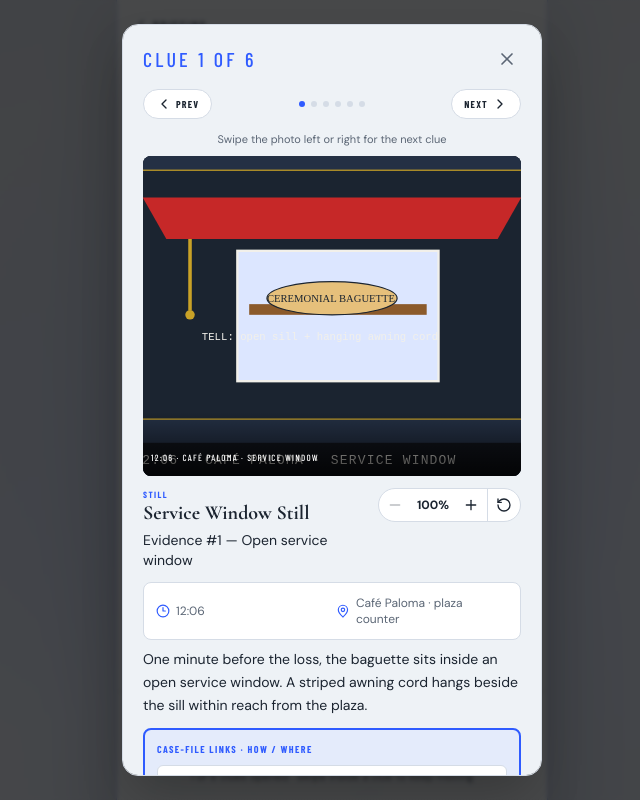
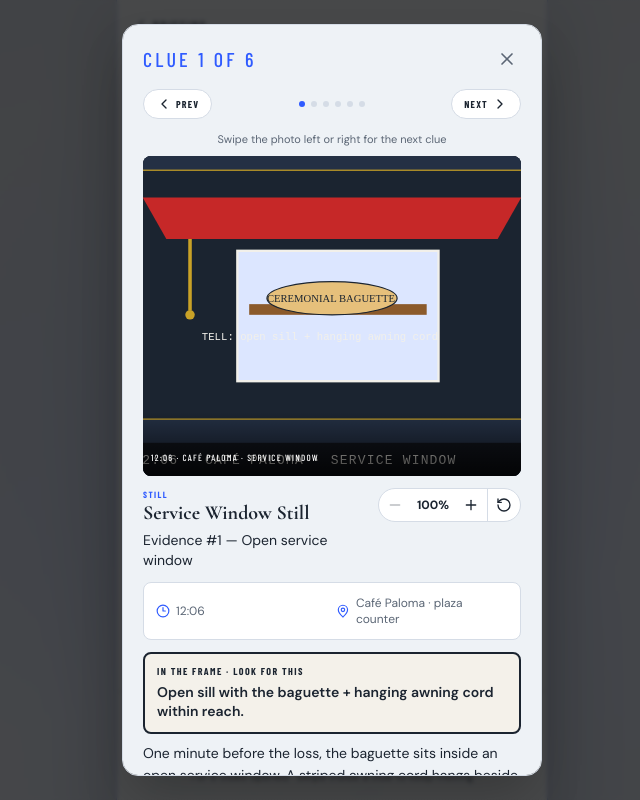
Before and after one commit to jobrandes/StreetHeists, a Next.js app: page /case/pigeon-job/evidence in a window 1280 px wide. Both pictures are taken after a click on the button 537 px from the left and 463 px from the top of the page. Shown: the top 800 px of the page, without its empty margins (308-948 px from the left). Built offline with nearby package versions, Linux system fonts and the light colour scheme.

Commit message:
Make evidence art functional per-clue case-file images

```diff
--- a/src/app/case/[id]/evidence/page.tsx
+++ b/src/app/case/[id]/evidence/page.tsx
@@ -401,6 +401,15 @@ export default function EvidenceLockerPage() {
               </div>
             </dl>
 
+            <div className="mt-3 rounded-lg border-2 border-[#1B2430] bg-[#F4F1EA] px-3 py-2.5">
+              <p className="font-display text-[10px] font-bold tracking-[0.14em] text-ink uppercase">
+                In the frame · look for this
+              </p>
+              <p className="mt-1 text-sm font-semibold leading-snug text-ink">
+                {openEvidence.visualTell}
+              </p>
+            </div>
+
             <p className="mt-2 text-sm leading-relaxed text-ink">
               {openEvidence.description}
             </p>
```
